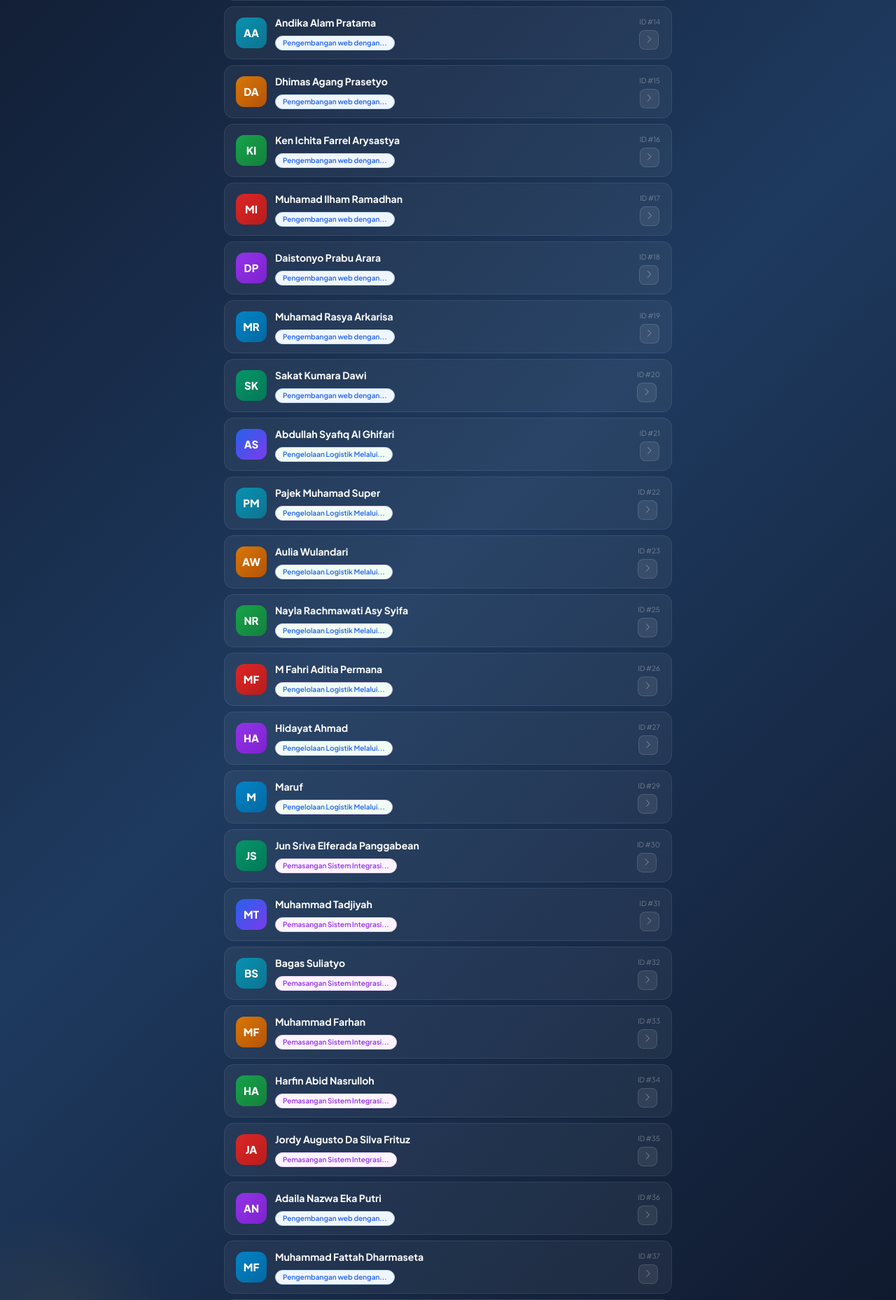
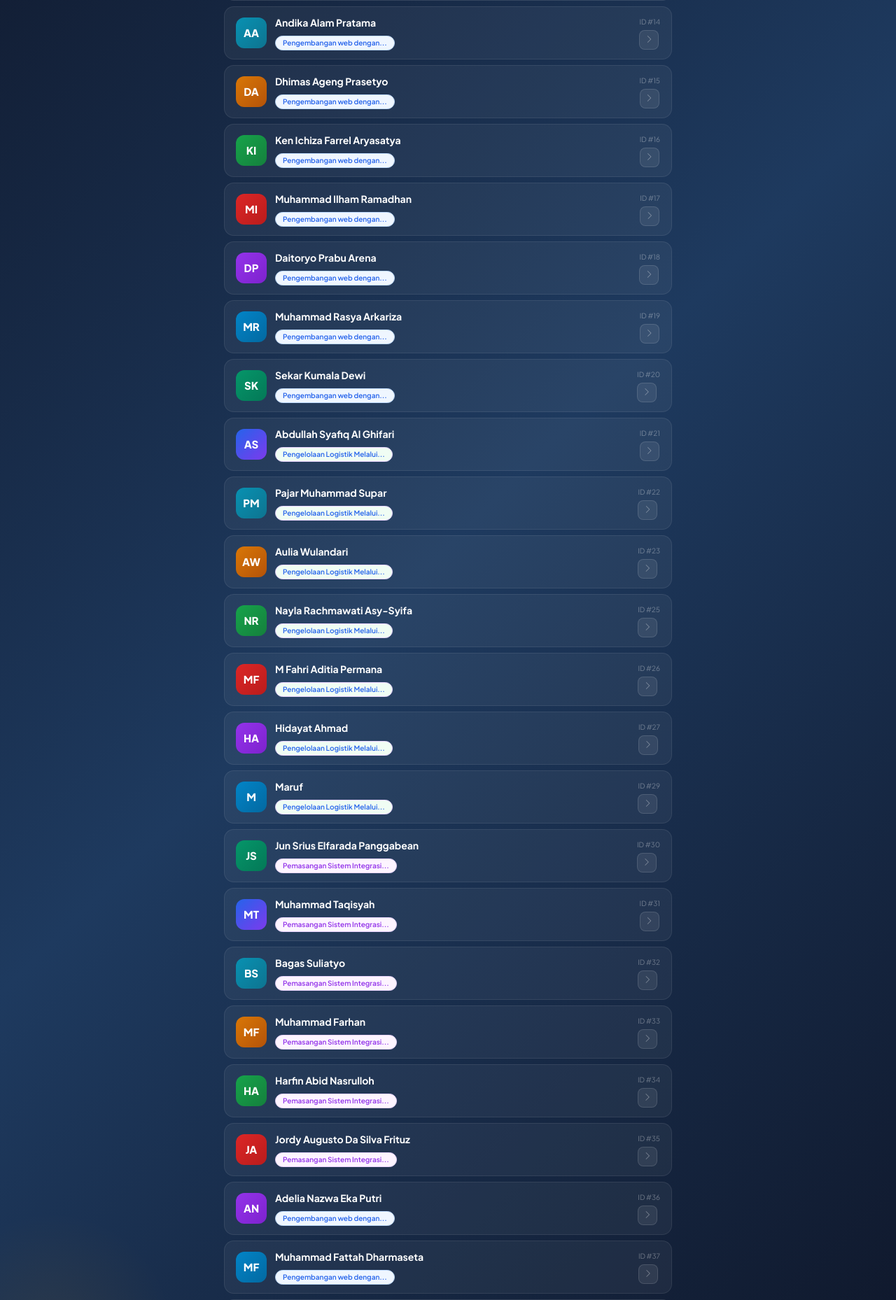
Before and after one commit to fansyah20/serti, a React (Vite) app: page / in a window 1280 px wide. Shown: the part 420-2278 px from the top of the page at 70% size. Built offline with nearby package versions, Linux system fonts and the light colour scheme.

Commit message:
Menambahkan button pada halaman sertifikat serta memperbaiki beberapa data.

```diff
--- a/src/data/peserta.js
+++ b/src/data/peserta.js
@@ -21,7 +21,7 @@ export const DUMMY_PESERTA = [
   },
   {
     id: 15,
-    username: "Dhimas Agang Prasetyo",
+    username: "Dhimas Ageng Prasetyo",
     no_hp: "085692242695",
     email: "dhimas.agang@geo-mandiri.id",
     nama_jurusan: "Pengembangan web dengan node JS dan react JS",
@@ -29,7 +29,7 @@ export const DUMMY_PESERTA = [
   },
   {
     id: 16,
-    username: "Ken Ichita Farrel Arysastya",
+    username: "Ken Ichiza Farrel Aryasatya",
     no_hp: "087776834436",
     email: "ken.ichita@geo-mandiri.id",
     nama_jurusan: "Pengembangan web dengan node JS dan react JS",
@@ -37,7 +37,7 @@ export const DUMMY_PESERTA = [
   },
   {
     id: 17,
-    username: "Muhamad Ilham Ramadhan",
+    username: "Muhammad Ilham Ramadhan",
     no_hp: "082694348876",
     email: "muhamad.ilham@geo-mandiri.id",
     nama_jurusan: "Pengembangan web dengan node JS dan react JS",
@@ -45,15 +45,15 @@ export const DUMMY_PESERTA = [
   },
   {
     id: 18,
-    username: "Daistonyo Prabu Arara",
-    no_hp: "089864706207",
+    username: "Daitoryo Prabu Arena",
+    no_hp: "08986476207",
     email: "daistonyo.prabu@geo-mandiri.id",
     nama_jurusan: "Pengembangan web dengan node JS dan react JS",
     role_id: 2,
   },
   {
     id: 19,
-    username: "Muhamad Rasya Arkarisa",
+    username: "Muhammad Rasya Arkariza",
     no_hp: "085333858350",
     email: "rasya.arkarisa@geo-mandiri.id",
     nama_jurusan: "Pengembangan web dengan node JS dan react JS",
@@ -61,7 +61,7 @@ export const DUMMY_PESERTA = [
   },
   {
     id: 20,
-    username: "Sakat Kumara Dawi",
+    username: "Sekar Kumala Dewi",
     no_hp: "085776093460",
     email: "sakat.kumara@geo-mandiri.id",
     nama_jurusan: "Pengembangan web dengan node JS dan react JS",
@@ -70,14 +70,14 @@ export const DUMMY_PESERTA = [
   {
     id: 21,
     username: "Abdullah Syafiq Al Ghifari",
-    no_hp: "089523723591",
+    no_hp: "089523723681 ",
     email: "abdullah.syafiq@geo-mandiri.id",
     nama_jurusan: "Pengelolaan Logistik Melalui Teknologi Informasi",
     role_id: 2,
   },
   {
     id: 22,
-    username: "Pajek Muhamad Super",
+    username: "Pajar Muhammad Supar",
     no_hp: "087776905421",
     email: "pajek.muhamad@geo-mandiri.id",
     nama_jurusan: "Pengelolaan Logistik Melalui Teknologi Informasi",
@@ -86,14 +86,14 @@ export const DUMMY_PESERTA = [
   {
     id: 23,
     username: "Aulia Wulandari",
-    no_hp: "089532238681",
+    no_hp: "0895321238651",
     email: "aulia.wulandari@geo-mandiri.id",
     nama_jurusan: "Pengelolaan Logistik Melalui Teknologi Informasi",
     role_id: 2,
   },
   {
     id: 25,
-    username: "Nayla Rachmawati Asy Syifa",
+    username: "Nayla Rachmawati Asy-Syifa",
     no_hp: "065699648354",
     email: "nayla.rachmawati@geo-mandiri.id",
     nama_jurusan: "Pengelolaan Logistik Melalui Teknologi Informasi",
@@ -125,7 +125,7 @@ export const DUMMY_PESERTA = [
   },
   {
     id: 30,
-    username: "Jun Sriva Elferada Panggabean",
+    username: "Jun Srius Elfarada Panggabean",
     no_hp: "083088448447",
     email: "jun.sriva@geo-mandiri.id",
     nama_jurusan: "Pemasangan Sistem Integrasi Bangunan Cerdas",
@@ -133,7 +133,7 @@ export const DUMMY_PESERTA = [
   },
   {
     id: 31,
-    username: "Muhammad Tadjiyah",
+    username: "Muhammad Taqisyah",
     no_hp: "089794411109",
     email: "muhammad.tadj@geo-mandiri.id",
     nama_jurusan: "Pemasangan Sistem Integrasi Bangunan Cerdas",
@@ -173,9 +173,9 @@ export const DUMMY_PESERTA = [
   },
   {
     id: 36,
-    username: "Adaila Nazwa Eka Putri",
-    no_hp: "085778643807",
-    email: "adaila.nazwa@geo-mandiri.id",
+    username: "Adelia Nazwa Eka Putri",
+    no_hp: "085777843807",
+    email: "adelia.nazwa@geo-mandiri.id",
     nama_jurusan: "Pengembangan web dengan node JS dan react JS",
     role_id: 2,
   },
--- a/src/pages/PublikSertifikat.jsx
+++ b/src/pages/PublikSertifikat.jsx
@@ -97,7 +97,7 @@ export default function PublikSertifikat() {
                 </div>
               </div>
 
-              <div style={styles.infoItem}>
+              {/* <div style={styles.infoItem}>
                 <div style={{ ...styles.infoIcon, background: "#fdf4ff" }}>
                   <i className="bi bi-envelope-fill" style={{ color: "#9333ea", fontSize: 16 }}></i>
                 </div>
@@ -105,7 +105,7 @@ export default function PublikSertifikat() {
                   <div style={styles.infoLabel}>Email</div>
                   <div style={styles.infoValue}>{peserta.email}</div>
                 </div>
-              </div>
+              </div> */}
 
               <div style={styles.infoItem}>
                 <div style={{ ...styles.infoIcon, background: "#fff7ed" }}>
@@ -124,6 +124,25 @@ export default function PublikSertifikat() {
           <div style={{ padding: "0 24px 24px" }}>
             <p style={styles.sectionLabel}>Sertifikat</p>
             <SertifikatCard peserta={peserta} />
+
+            {/* Tombol Lihat QR Sertifikat */}
+            <button
+              className="btn btn-success w-100 mb-2"
+              onClick={() => navigate(`/user/${peserta.id}/sertifikat`)}
+              style={{ fontWeight: 700, marginTop: 16 }}
+            >
+              <i className="bi bi-patch-check-fill me-2"></i>
+              Lihat QR Sertifikat Saya
+            </button>
+
+            {/* Tombol Kembali */}
+            <button
+              className="btn btn-outline-secondary w-100 mt-1"
+              onClick={() => navigate(`/user/${id}`)}
+            >
+              <i className="bi bi-arrow-left me-2"></i>
+              Kembali ke Halaman Peserta
+            </button>
           </div>
 
           {/* Card footer */}
@@ -131,6 +150,7 @@ export default function PublikSertifikat() {
             borderTop: "1px solid #f1f5f9", padding: "12px 24px",
             display: "flex", justifyContent: "space-between", alignItems: "center",
           }}>
+
             <span style={{ fontSize: 10, color: "#94a3b8" }}>
               ID Peserta: <strong style={{ color: "#64748b" }}>{peserta.id}</strong>
             </span>
--- a/src/pages/User/HalamanUser.jsx
+++ b/src/pages/User/HalamanUser.jsx
@@ -54,13 +54,13 @@ export default function HalamanUser() {
             </div>
           </div>
 
-          <div className="mb-2">
+          {/* <div className="mb-2">
             <label className="form-label fw-semibold">Email</label>
             <div className="input-group">
               <span className="input-group-text"><i className="bi bi-envelope-fill"></i></span>
               <input type="text" className="form-control" value={user.email} disabled readOnly />
             </div>
-          </div>
+          </div> */}
 
           <div className="mb-3">
             <label className="form-label fw-semibold">ID Peserta</label>
```
